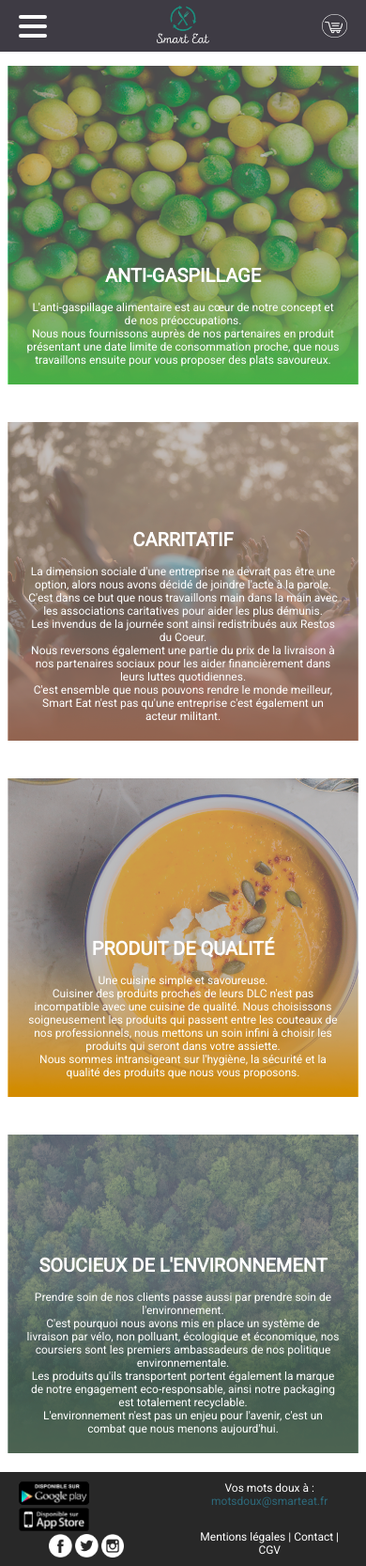
After one commit to AnthonySpault/SmartEat, a PHP site: template views/concept.html.twig in a window 390 px wide. The commit adds this page. Shown: the whole page at 94% size. Run offline with PHP 8.4, Linux system fonts and the light colour scheme; the template is opened without the code that fills it, so the values that code supplies are empty; some libraries are stand-ins or nearby versions.

Commit message:
Concept page designed in mobile version

```diff
--- a/Controller/DefaultController.php
+++ b/Controller/DefaultController.php
@@ -33,6 +33,6 @@ class DefaultController extends BaseController
     }
 
     public function conceptAction() {
-        echo "oui";
+        echo $this->renderView('concept.html.twig');
     }
 }
--- a/assets/css/style.css
+++ b/assets/css/style.css
@@ -19,7 +19,7 @@ body {
 #mobile-header {
     width: 100%;
     height: 55px;
-    background-color: rgba(14, 11, 22, 0.5);
+    background-color: rgba(14, 11, 22, 0.8);
     display: flex;
     justify-content: center;
     align-items: center;
@@ -318,6 +318,53 @@ body {
     justify-content: space-between;
 }
 
+/* CONCEPT */
+
+.conceptblock {
+    margin: 20px 2%;
+    padding: 5%;
+    width: 86%;
+    height: 300px;
+    display: flex;
+    flex-direction: column;
+    align-items: center;
+    justify-content: flex-end;
+    text-align: center;
+    color: white;
+    font-size: 12px;
+}
+
+.conceptblock h2 {
+    font-size: 20px;
+    margin-bottom: 15px;
+    text-transform: uppercase;
+}
+
+.conceptblock.first {
+    margin-top: 70px;
+    background: url('../images/concept1.png');
+    background-position: center;
+    background-size: 100% auto;
+}
+
+.conceptblock.second {
+    background: url('../images/concept2.png');
+    background-position: center;
+    background-size: 100% auto;
+}
+
+.conceptblock.third {
+    background: url('../images/concept3.png');
+    background-position: center;
+    background-size: 100% auto;
+}
+
+.conceptblock.fourth {
+    background: url('../images/concept4.png');
+    background-position: center;
+    background-size: 100% auto;
+}
+
 
 /* LOGIN REGISTER PAGE */
 .loginregister {
--- a/assets/js/script.js
+++ b/assets/js/script.js
@@ -5,5 +5,4 @@ $(document).ready(function() {
         $('#mobile-nav').toggleClass('latDesaparece');
         return false;
     });
-
 });
--- a/config/config.yml
+++ b/config/config.yml
@@ -1,5 +1,6 @@
 routes:
     home: 'Default:home'
+    concept: 'Default:concept'
     login: 'Security:login'
     logout: 'Security:logout'
     register: 'Security:register'
--- /dev/null
+++ b/views/concept.html.twig
@@ -0,0 +1,38 @@
+{% extends 'layout.html.twig' %}
+
+{% block content %}
+    <div class="conceptblock first">
+        <h2>Anti-Gaspillage</h2>
+        <p>
+            L'anti-gaspillage alimentaire est au cœur de notre concept et de nos préoccupations.<br />
+            Nous nous fournissons auprès de nos partenaires en produit présentant une date limite de consommation proche, que nous travaillons ensuite pour vous proposer des plats savoureux.
+        </p>
+    </div>
+    <div class="conceptblock second">
+        <h2>Carritatif</h2>
+        <p>
+            La dimension sociale d'une entreprise ne devrait pas être une option, alors nous avons décidé de joindre l'acte à la parole.<br>
+            C'est dans ce but que nous travaillons main dans la main avec les associations caritatives pour aider les plus démunis.<br>
+            Les invendus de la journée sont ainsi redistribués aux Restos du Coeur.<br>
+            Nous reversons également une partie du prix de la livraison à nos partenaires sociaux pour les aider financièrement dans leurs luttes quotidiennes.<br>
+            C'est ensemble que nous pouvons rendre le monde meilleur, Smart Eat n'est pas qu'une entreprise c'est également un acteur militant.
+        </p>
+    </div>
+    <div class="conceptblock third">
+        <h2>Produit de qualité</h2>
+        <p>
+            Une cuisine simple et savoureuse.<br>
+            Cuisiner des produits proches de leurs DLC n'est pas incompatible avec une cuisine de qualité. Nous choisissons soigneusement les produits qui passent entre les couteaux de nos professionnels, nous mettons un soin infini à choisir les produits qui seront dans votre assiette.<br>
+            Nous sommes intransigeant sur l'hygiène, la sécurité et la qualité des produits que nous vous proposons.
+        </p>
+    </div>
+    <div class="conceptblock fourth">
+        <h2>Soucieux de l'environnement</h2>
+        <p>
+            Prendre soin de nos clients passe aussi par prendre soin de l'environnement.<br>
+            C'est pourquoi nous avons mis en place un système de livraison par vélo, non polluant, écologique et économique, nos coursiers sont les premiers ambassadeurs de nos politique environnementale.<br>
+            Les produits qu'ils transportent portent également la marque de notre engagement eco-responsable, ainsi notre packaging est totalement recyclable.<br>
+            L'environnement n'est pas un enjeu pour l'avenir,  c'est un combat que nous menons aujourd'hui.
+        </p>
+    </div>
+{% endblock %}
```
Also changed, not shown: assets/images/concept1.png (added), assets/images/concept2.png (added), assets/images/concept3.png (added), assets/images/concept4.png (added).
